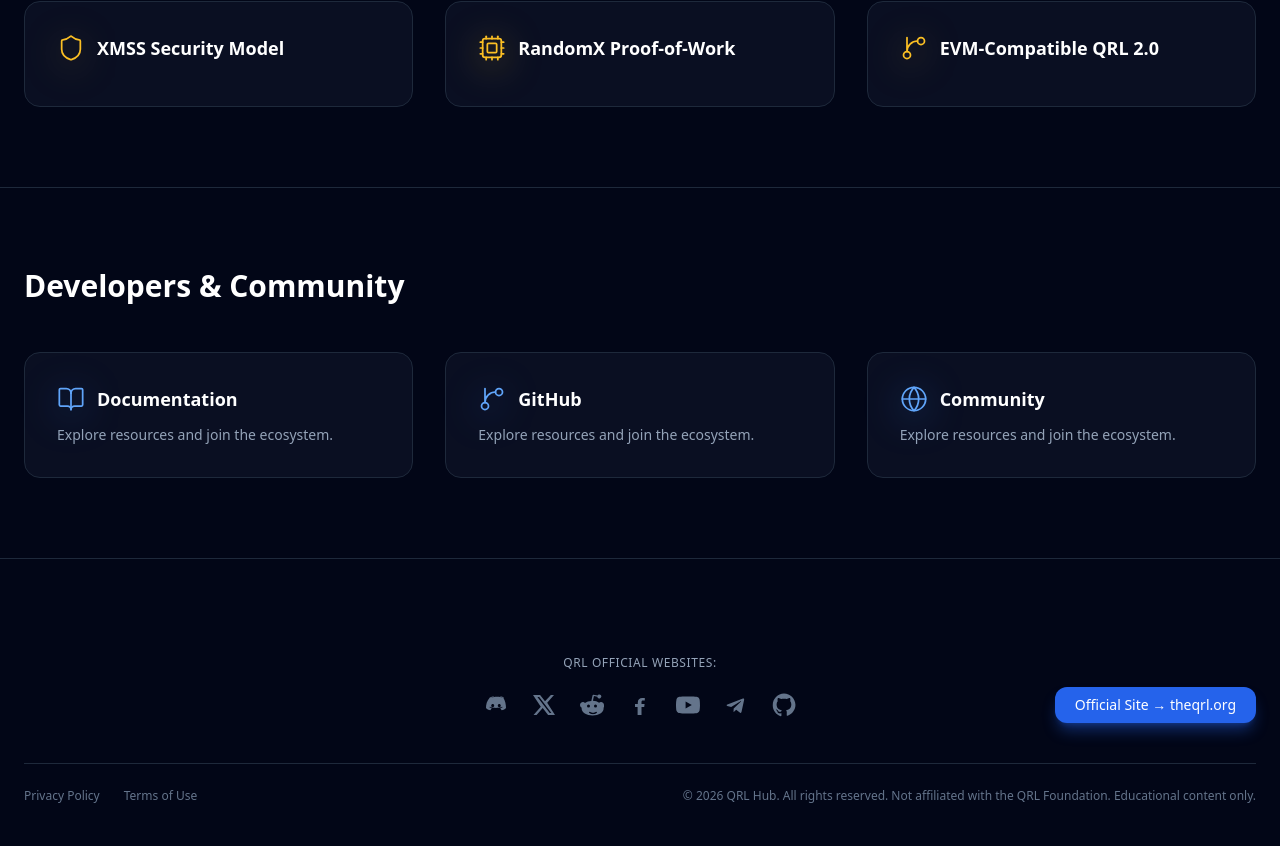
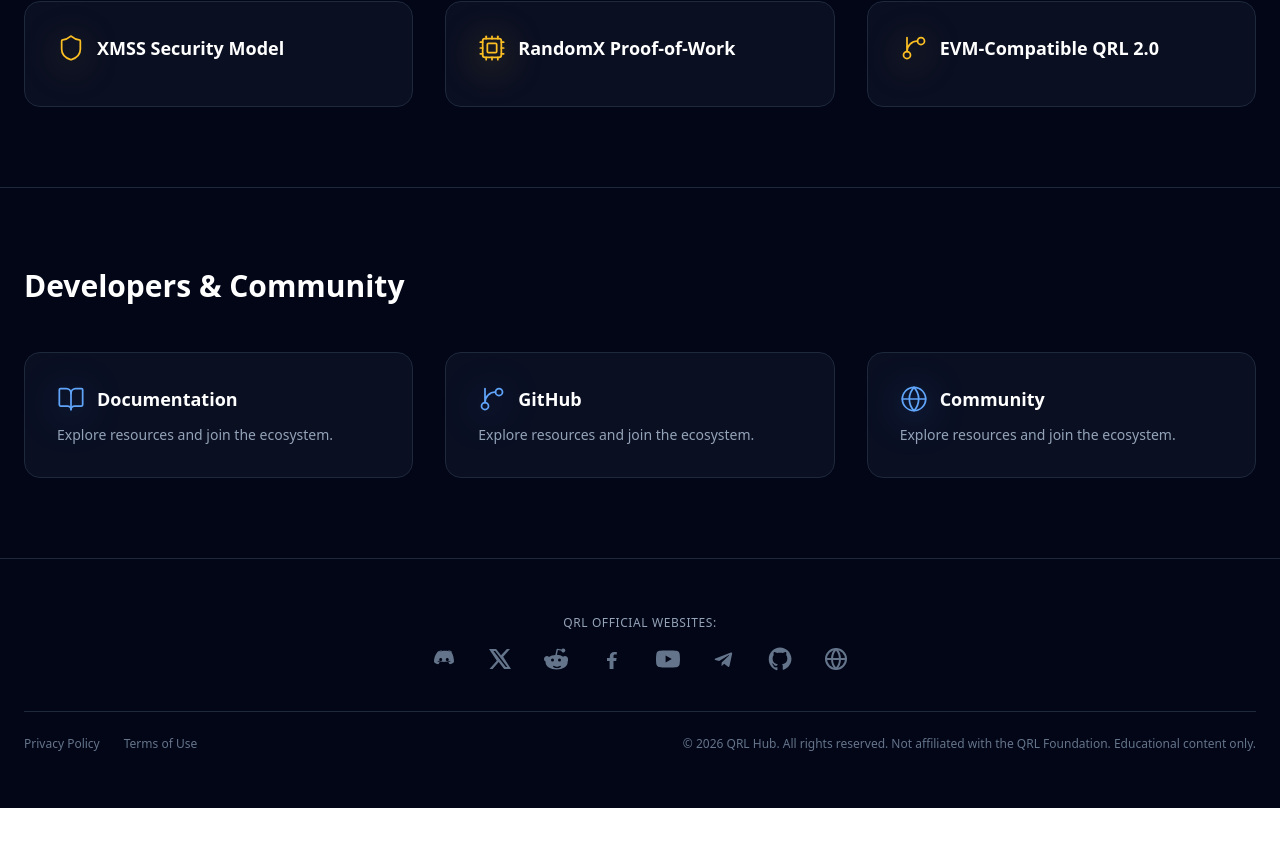
Before and after one commit to ChillerID/qrlhub-redesign, a React (Vite) app: page / in a window 1280 px wide. Shown: the part 2424-3270 px from the top of the page. After the commit the page ends 3232 px from the top, so only its background shows below. Built offline with nearby package versions, Linux system fonts and the light colour scheme.

Commit message:
multiple fixes and footer icons

```diff
--- a/src/App.tsx
+++ b/src/App.tsx
@@ -420,98 +420,40 @@ export default function QRLHubHomepage() {
       <footer className="border-t border-slate-800 bg-slate-950">
         <Container>
           <div className="py-14">
+
             {/* Official social row */}
-            <div className="mt-10">
-              <div className="text-xs text-slate-400 mb-4 md:text-center">
-                <span className="uppercase tracking-wider">QRL official websites:</span>
+            <div className="text-xs text-slate-400 mb-4 text-center uppercase tracking-wider">
+              QRL official websites:
             </div>
 
-              <div className="flex items-center gap-6">
-                {/* Left spacer to keep icons centered when button exists */}
-                <div className="hidden md:block w-[220px]" />
-
-                {/* Center icons */}
-                <div className="flex-1 flex items-center justify-center gap-6 text-slate-500">
-                  <a
-                    href="https://discord.gg/theqrl"
-                    target="_blank"
-                    rel="noopener noreferrer"
-                    aria-label="Discord"
-                    className="hover:text-white transition"
-                  >
+            <div className="flex items-center justify-center gap-8 flex-wrap">
+              <a href="https://discord.gg/theqrl" target="_blank" rel="noopener noreferrer" className="text-slate-500 hover:text-white transition duration-300 hover:drop-shadow-[0_0_12px_rgba(59,130,246,0.8)] hover:scale-110 transition-transform">
                 <DiscordIcon className="w-6 h-6" />
               </a>
-                  <a
-                    href="https://x.com/theqrl"
-                    target="_blank"
-                    rel="noopener noreferrer"
-                    aria-label="X"
-                    className="hover:text-white transition"
-                  >
+              <a href="https://x.com/theqrl" target="_blank" rel="noopener noreferrer" className="text-slate-500 hover:text-white transition duration-300 hover:drop-shadow-[0_0_12px_rgba(59,130,246,0.8)] hover:scale-110 transition-transform">
                 <XIcon className="w-6 h-6" />
               </a>
-                  <a
-                    href="https://www.reddit.com/r/QRL/"
-                    target="_blank"
-                    rel="noopener noreferrer"
-                    aria-label="Reddit"
-                    className="hover:text-white transition"
-                  >
+              <a href="https://www.reddit.com/r/QRL/" target="_blank" rel="noopener noreferrer" className="text-slate-500 hover:text-white transition duration-300 hover:drop-shadow-[0_0_12px_rgba(59,130,246,0.8)] hover:scale-110 transition-transform">
                 <RedditIcon className="w-6 h-6" />
               </a>
-                  <a
-                    href="https://www.facebook.com"
-                    target="_blank"
-                    rel="noopener noreferrer"
-                    aria-label="Facebook"
-                    className="hover:text-white transition"
-                  >
+              <a href="https://www.facebook.com/theqrl" target="_blank" rel="noopener noreferrer" className="text-slate-500 hover:text-white transition duration-300 hover:drop-shadow-[0_0_12px_rgba(59,130,246,0.8)] hover:scale-110 transition-transform">
                 <FacebookIcon className="w-6 h-6" />
               </a>
-                  <a
-                    href="https://www.youtube.com"
-                    target="_blank"
-                    rel="noopener noreferrer"
-                    aria-label="YouTube"
-                    className="hover:text-white transition"
-                  >
+              <a href="https://www.youtube.com/@theqrl" target="_blank" rel="noopener noreferrer" className="text-slate-500 hover:text-white transition duration-300 hover:drop-shadow-[0_0_12px_rgba(59,130,246,0.8)] hover:scale-110 transition-transform">
                 <YouTubeIcon className="w-6 h-6" />
               </a>
-                  <a
-                    href="https://t.me"
-                    target="_blank"
-                    rel="noopener noreferrer"
-                    aria-label="Telegram"
-                    className="hover:text-white transition"
-                  >
+              <a href="https://t.me/theqrl" target="_blank" rel="noopener noreferrer" className="text-slate-500 hover:text-white transition duration-300 hover:drop-shadow-[0_0_12px_rgba(59,130,246,0.8)] hover:scale-110 transition-transform">
                 <TelegramIcon className="w-6 h-6" />
               </a>
-                  <a
-                    href="https://github.com/theQRL"
-                    target="_blank"
-                    rel="noopener noreferrer"
-                    aria-label="GitHub"
-                    className="hover:text-white transition"
-                  >
+              <a href="https://github.com/theQRL" target="_blank" rel="noopener noreferrer" className="text-slate-500 hover:text-white transition duration-300 hover:drop-shadow-[0_0_12px_rgba(59,130,246,0.8)] hover:scale-110 transition-transform">
                 <GitHubIcon className="w-6 h-6" />
+              </a>
+              <a href="https://theqrl.org" target="_blank" rel="noopener noreferrer" className="text-slate-500 hover:text-white transition duration-300 hover:drop-shadow-[0_0_12px_rgba(59,130,246,0.8)] hover:scale-110 transition-transform" aria-label="Official Website">
+                <Globe className="w-6 h-6" />
               </a>
             </div>
 
-                {/* Right: official project button */}
-                <div className="w-[220px] flex justify-end">
-                  <a
-                    href="https://theqrl.org"
-                    target="_blank"
-                    rel="noopener noreferrer"
-                    className="px-5 py-2 rounded-xl bg-blue-600 hover:bg-blue-500 text-white text-sm shadow-lg shadow-blue-600/40 transition"
-                  >
-                    Official Site → theqrl.org
-                  </a>
-                </div>
-              </div>
-            </div>
-
-            {/* Bottom bar: legal left, copyright+disclaimer right */}
+            {/* Bottom bar */}
             <div className="mt-10 pt-6 border-t border-slate-800 text-slate-500 text-xs flex flex-col sm:flex-row sm:items-center sm:justify-between gap-4">
               <div className="flex items-center gap-6">
                 <a href="#privacy" className="hover:text-white transition">Privacy Policy</a>
@@ -522,6 +464,7 @@ export default function QRLHubHomepage() {
                 © {new Date().getFullYear()} QRL Hub. All rights reserved. Not affiliated with the QRL Foundation. Educational content only.
               </div>
             </div>
+
           </div>
         </Container>
       </footer>
```
Lines whose indentation alone changed are shown as unchanged.
